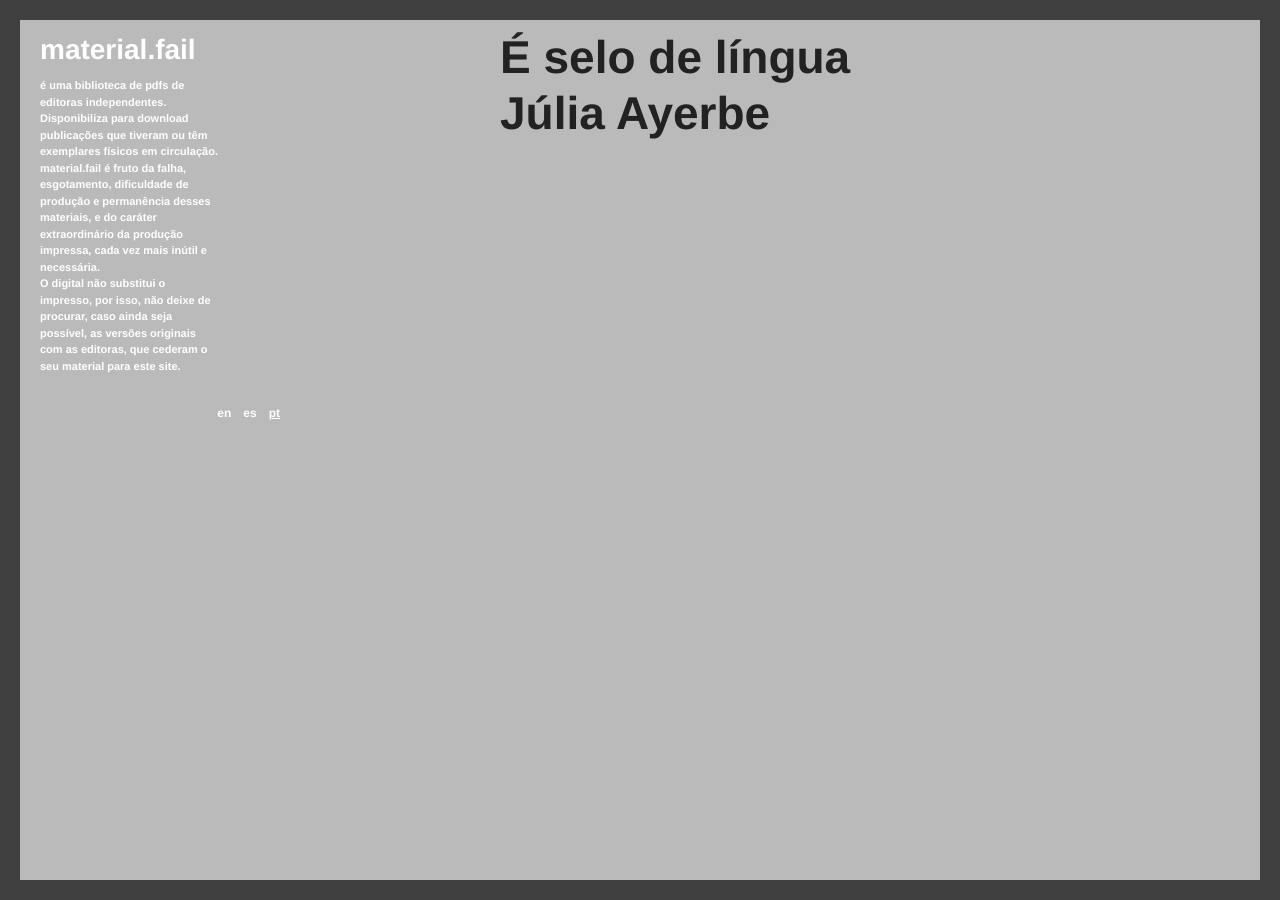
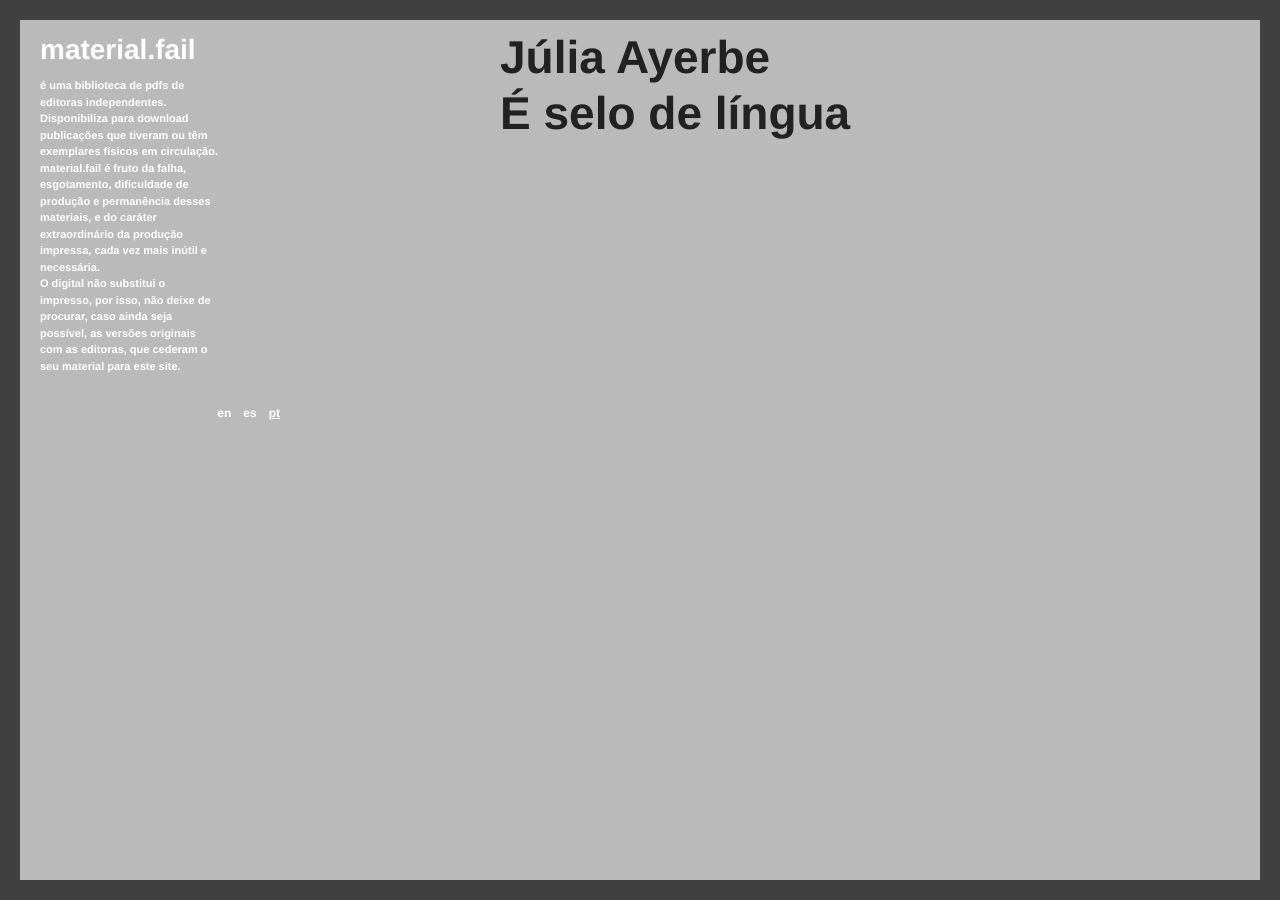
Before and after one commit to material-fail/material.fail, a Jekyll site: the page built from _pages/index.md, in a window 1280 px wide. Built offline with Jekyll 4.4.1, drawn with Linux system fonts in a browser that asks for light colours; nearby versions of some CDN libraries.

Commit message:
sort by title

```diff
--- a/_layouts/home.html
+++ b/_layouts/home.html
@@ -31,7 +31,7 @@
 
         <div class="list-container">
           {% if page.title == "material.fail" %}
-            {% assign publishers = site.pages | where_exp:"page","page.unlist != true" %}
+            {% assign publishers = site.pages | where_exp:"page","page.unlist != true" | sort:"title" %}
             <ul>
             {% for pub in publishers %}
               <li>
@@ -41,15 +41,15 @@
             </ul>
           {% elsif page.title == "404" %}
             <div class="_404-text">404</div>
-          {% else %}
+          {% elsif page.books %}
+            {% assign books = page.books | sort:"title" %}
             <ul>
-            {% for book in page.books %}
+            {% for book in books %}
               <li>
                 <a href="{{ book.link }}" target="_blank">{{ book.title }}</a>
               </li>
             {% endfor %}
             </ul>
-            {{ content }}
           {% endif %}
         </div>
 
```
